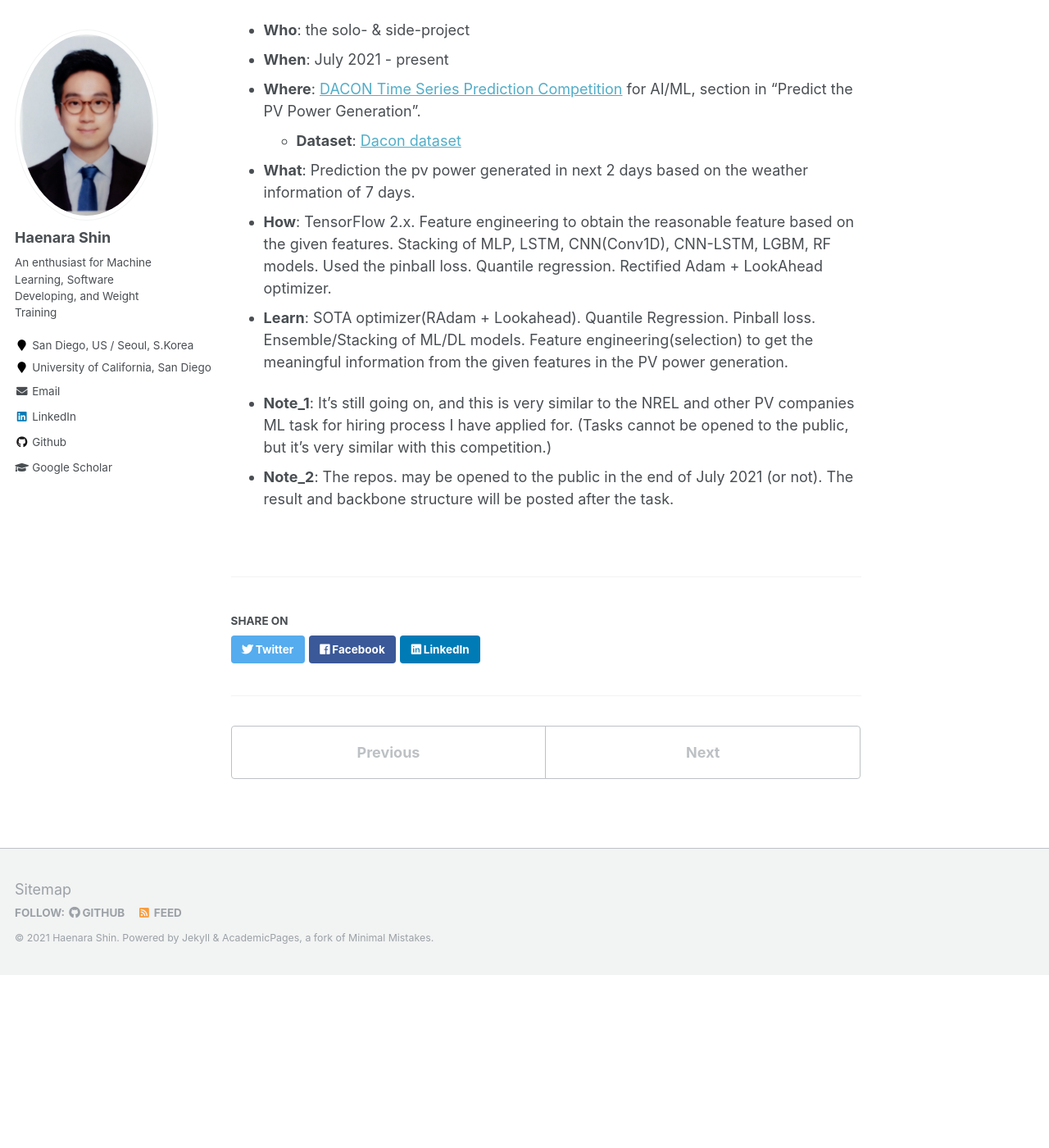
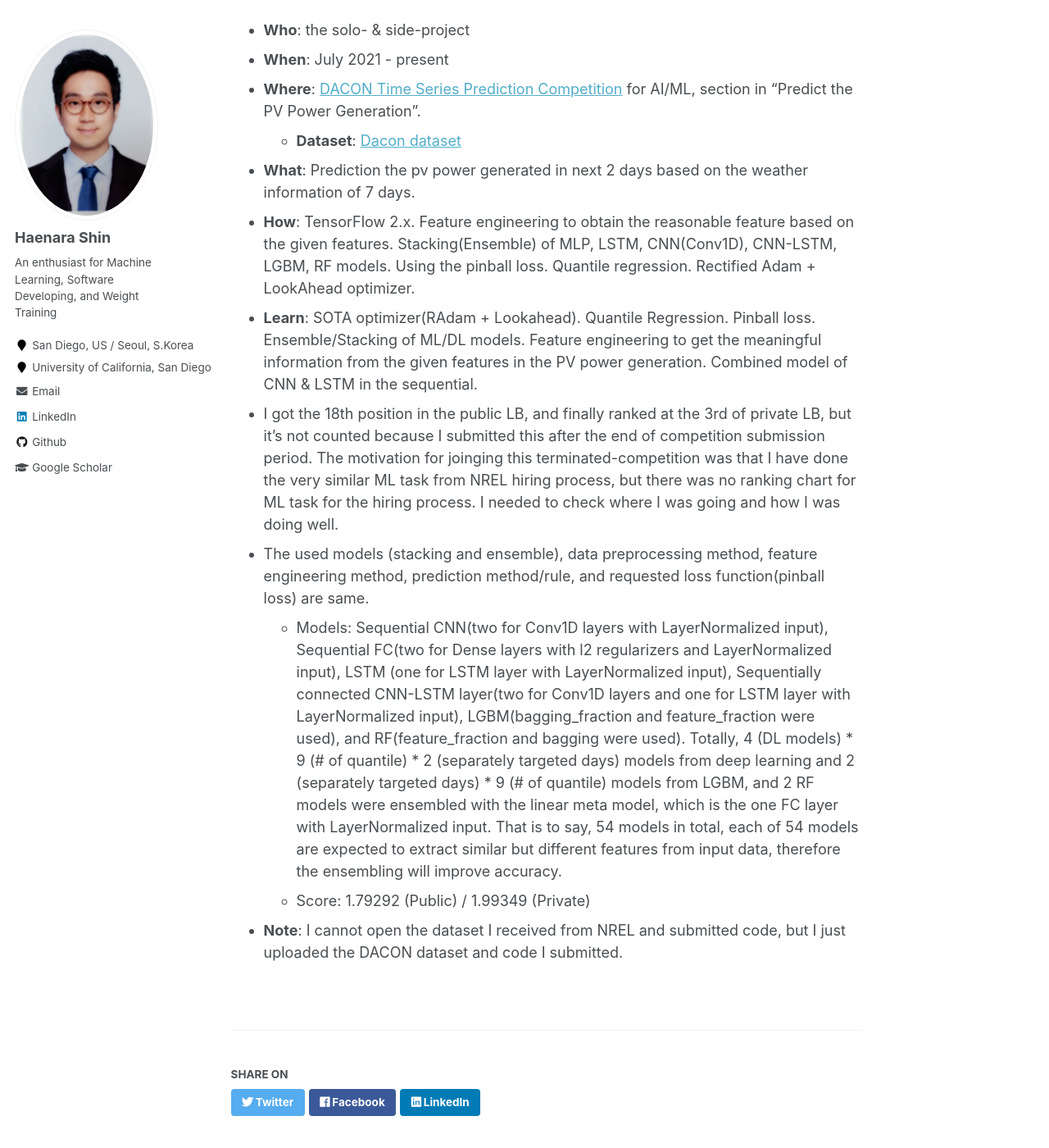
Before and after one commit to haenara-shin/haenara-shin.github.io, a Jekyll site: the page built from _portfolio/8_DACON_PV POWER GEN.md, in a window 1280 px wide and 1400 px high, scrolled down 210 px. Shown: the whole window at 82% size. Built offline with Jekyll 4.4.1, drawn with Linux system fonts in a browser that asks for light colours.

Commit message:
Update 8_DACON_PV POWER GEN.md

```diff
--- a/_portfolio/8_DACON_PV POWER GEN.md
+++ b/_portfolio/8_DACON_PV POWER GEN.md
@@ -9,11 +9,14 @@ collection: portfolio
 - **Where**: [DACON Time Series Prediction Competition](https://dacon.io/competitions/official/235680/overview/description) for AI/ML, section in "Predict the PV Power Generation".
   - **Dataset**: [Dacon dataset](https://dacon.io/competitions/official/235680/data)
 - **What**: Prediction the pv power generated in next 2 days based on the weather information of 7 days.
-- **How**: TensorFlow 2.x. Feature engineering to obtain the reasonable feature based on the given features. Stacking of MLP, LSTM, CNN(Conv1D), CNN-LSTM, LGBM, RF models. Used the pinball loss. Quantile regression. Rectified Adam + LookAhead optimizer.
-- **Learn**: SOTA optimizer(RAdam + Lookahead). Quantile Regression. Pinball loss. Ensemble/Stacking of ML/DL models. Feature engineering(selection) to get the meaningful information from the given features in the PV power generation.
+- **How**: TensorFlow 2.x. Feature engineering to obtain the reasonable feature based on the given features. Stacking(Ensemble) of MLP, LSTM, CNN(Conv1D), CNN-LSTM, LGBM, RF models. Using the pinball loss. Quantile regression. Rectified Adam + LookAhead optimizer.
+- **Learn**: SOTA optimizer(RAdam + Lookahead). Quantile Regression. Pinball loss. Ensemble/Stacking of ML/DL models. Feature engineering to get the meaningful information from the given features in the PV power generation. Combined model of CNN & LSTM in the sequential.
+- I got the 18th position in the public LB, and finally ranked at the 3rd of private LB, but it's not counted because I submitted this after the end of competition submission period. The motivation for joinging this terminated-competition was that I have done the very similar ML task from NREL hiring process, but there was no ranking chart for ML task for the hiring process. I needed to check where I was going and how I was doing well.
+- The used models (stacking and ensemble), data preprocessing method, feature engineering method, prediction method/rule, and requested loss function(pinball loss) are same.
+  * Models: Sequential CNN(two for Conv1D layers with LayerNormalized input), Sequential FC(two for Dense layers with l2 regularizers and LayerNormalized input), LSTM (one for LSTM layer with LayerNormalized input), Sequentially connected CNN-LSTM layer(two for Conv1D layers and one for LSTM layer with LayerNormalized input), LGBM(bagging_fraction and feature_fraction were used), and RF(feature_fraction and bagging were used). Totally, 4 (DL models) * 9 (# of quantile) * 2 (separately targeted days) models from deep learning and 2 (separately targeted days) * 9 (# of quantile) models from LGBM, and 2 RF models were ensembled with the linear meta model, which is the one FC layer with LayerNormalized input. That is to say, 54 models in total, each of 54 models are expected to extract similar but different features from input data, therefore the ensembling will improve accuracy.
+  * Score: 1.79292 (Public) / 1.99349 (Private)
 
-- **Note_1**: It's still going on, and this is very similar to the NREL and other PV companies ML task for hiring process I have applied for. (Tasks cannot be opened to the public, but it's very similar with this competition.)
-- **Note_2**: The repos. may be opened to the public in the end of July 2021 (or not). The result and backbone structure will be posted after the task.
+- **Note**: I cannot open the dataset I received from NREL and submitted code, but I just uploaded the DACON dataset and code I submitted.
 
 <!-- ![데이콘](https://user-images.githubusercontent.com/58493928/116183247-67d09d00-a6d2-11eb-93b4-aa0c594e1781.png)
 - Through SOTA model evaluations without using pre-trained weights, I ranked the 21st-rank before 14 days to the deadline of submission, and I ranked at 49th of Private LB among 876 participants. This is because I didn't use the Ensemble/stacking models, and stopped submission by updating codes (due to family issues).
```
